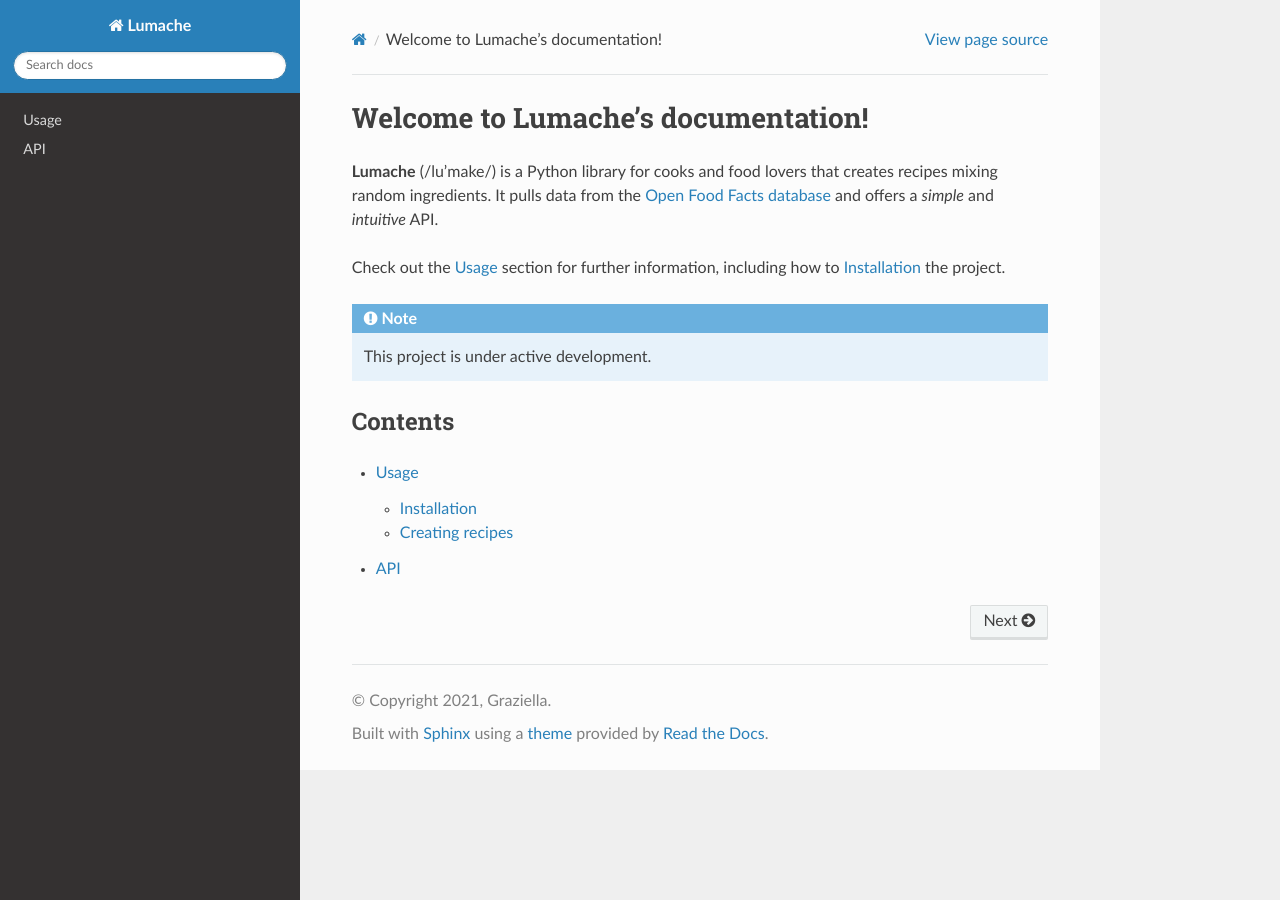
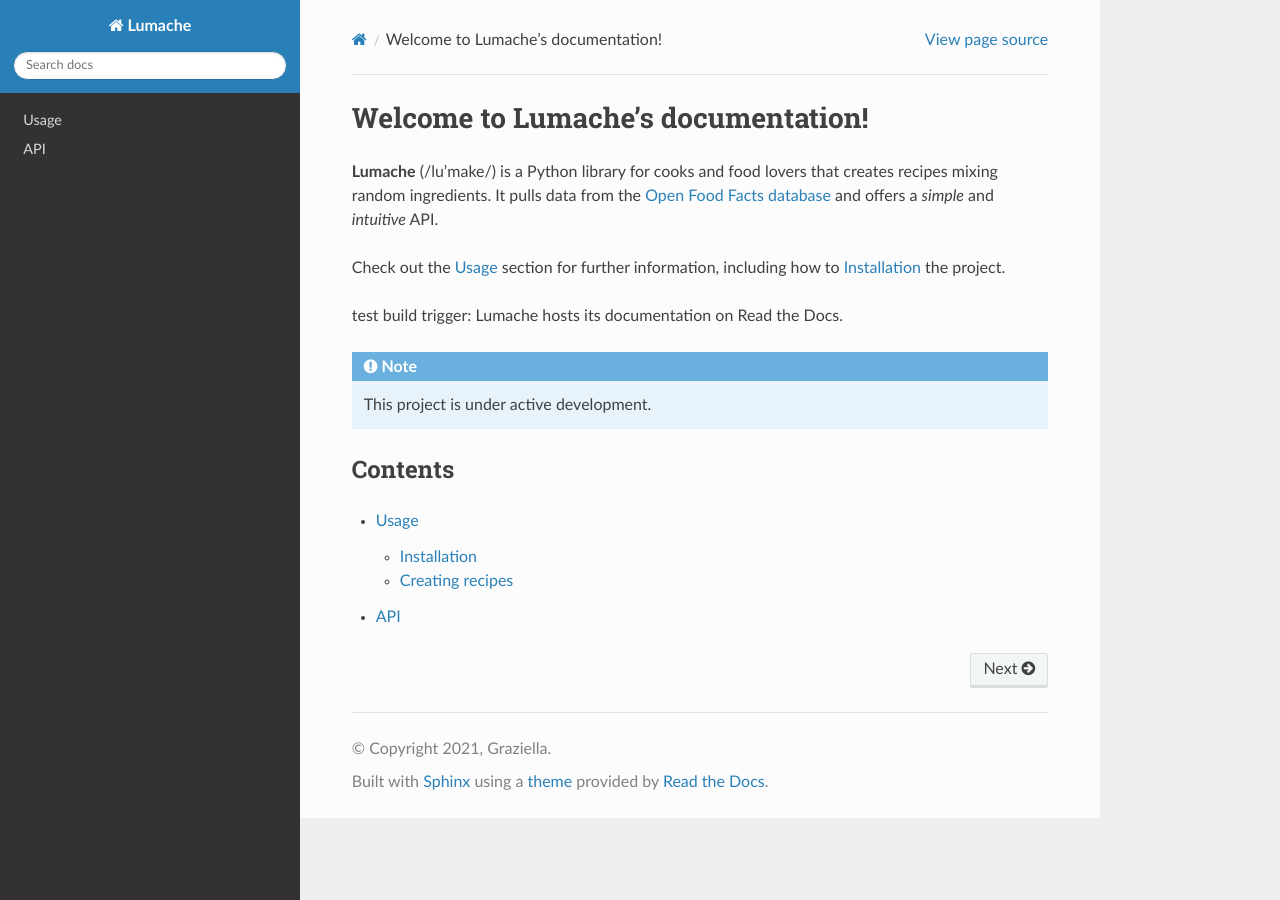
Before and after one commit to tooles01/rtd-tutorial, a Sphinx documentation site: the page built from docs/source/index.rst, in a window 1280 px wide. Built offline with Sphinx 7.4.7 and the Read the Docs theme 3.1.0, drawn with Linux system fonts in a browser that asks for light colours.

Commit message:
Update index.rst

```diff
--- a/docs/source/index.rst
+++ b/docs/source/index.rst
@@ -8,6 +8,9 @@ and offers a *simple* and *intuitive* API.
 
 Check out the :doc:`usage` section for further information, including
 how to :ref:`installation` the project.
+
+test build trigger:
+Lumache hosts its documentation on Read the Docs.
 
 .. note::
 
```
